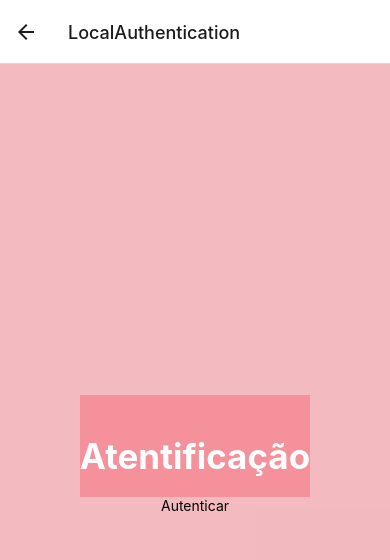
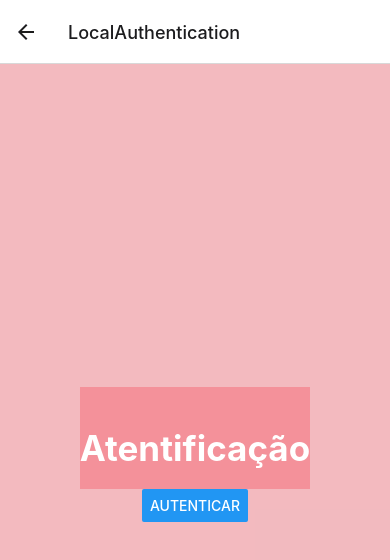
Before and after one commit to zezinhacker/recursos-nativos, a React Native app: screen /LocalAuthentication in a window 390 px wide. Shown: the top 560 px of the page. Built offline with nearby package versions, Linux system fonts and the light colour scheme.

Commit message:
aaaaaaaaaaa

```diff
--- a/screens/LocalAuthentication.jsx
+++ b/screens/LocalAuthentication.jsx
@@ -1,4 +1,4 @@
-import { StyleSheet, Text, TouchableOpacity, View } from "react-native";
+import { Button, StyleSheet, Text, TouchableOpacity, View } from "react-native";
 import * as LocalAuthentication from 'expo-local-authentication'
 import Header from "../components/Header";
 
@@ -32,15 +32,17 @@ export default function MyLocalAuthentication( navigation ) {
     const autenticar = async () => {
         try{
             const disponivel = await LocalAuthentication.hasHardwareAsync();
-
+            console.log(disponivel)
             if(!disponivel){
                 alert('Você n tem isso')
                 return
             }
-            const { sucess, error } =  await LocalAuthentication.authenticationAsync()
+            const { sucess, error } =  await LocalAuthentication.authenticateAsync()
+
             if(sucess){
                 alert("acessa ai");
             } else {
+                console.log(error)
                 alert("Nao acessa ai")
             }
         } catch (error) {
@@ -54,7 +56,7 @@ export default function MyLocalAuthentication( navigation ) {
       <Header title="Atentificação"/>
         <View>
             <TouchableOpacity styles={styles.button}>
-                <Text style={styles.text}>Autenticar</Text>
+                <Button title="Autenticar" onPress={autenticar}/>
             </TouchableOpacity>
         </View>
     </View>
```
